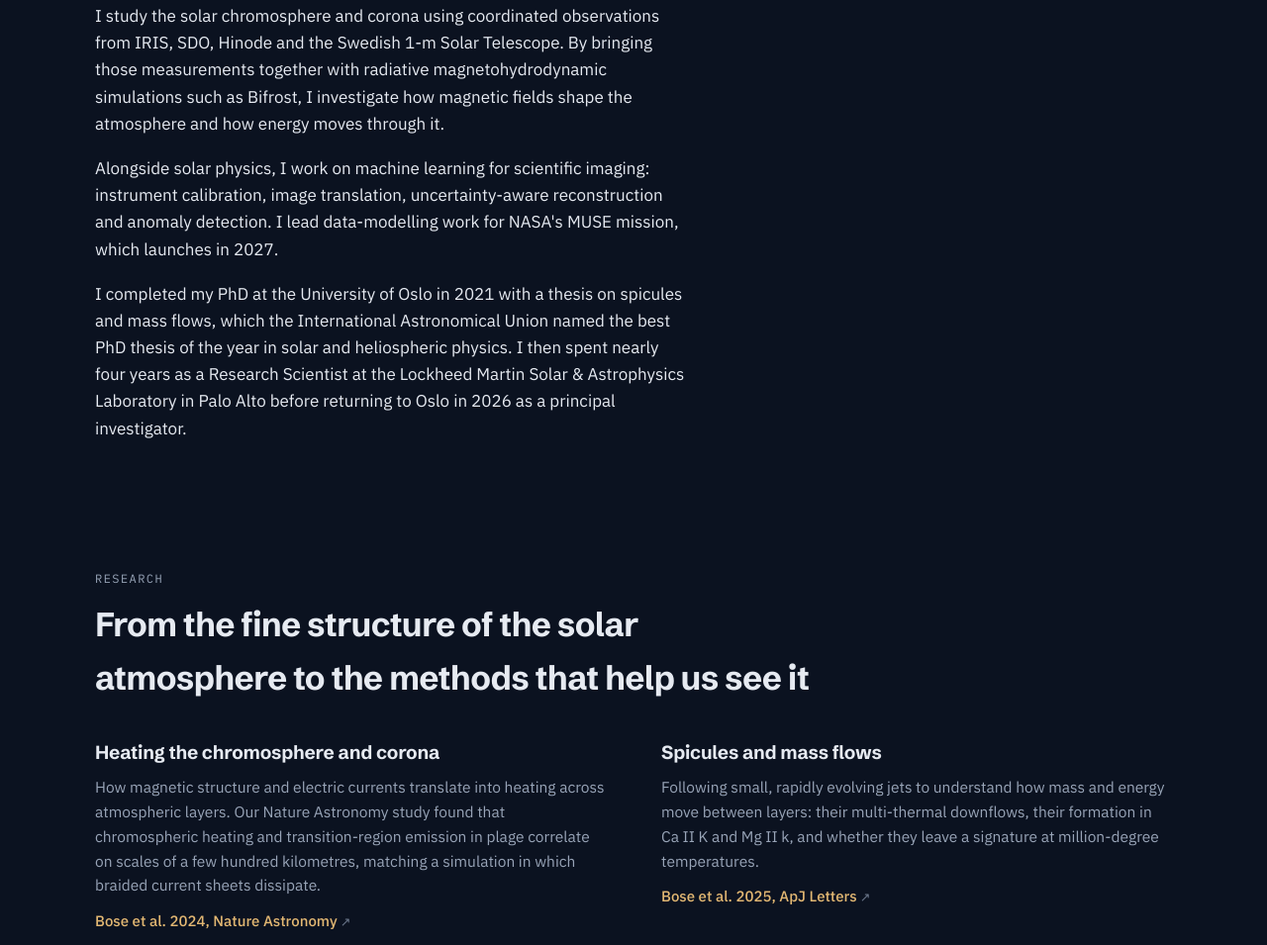
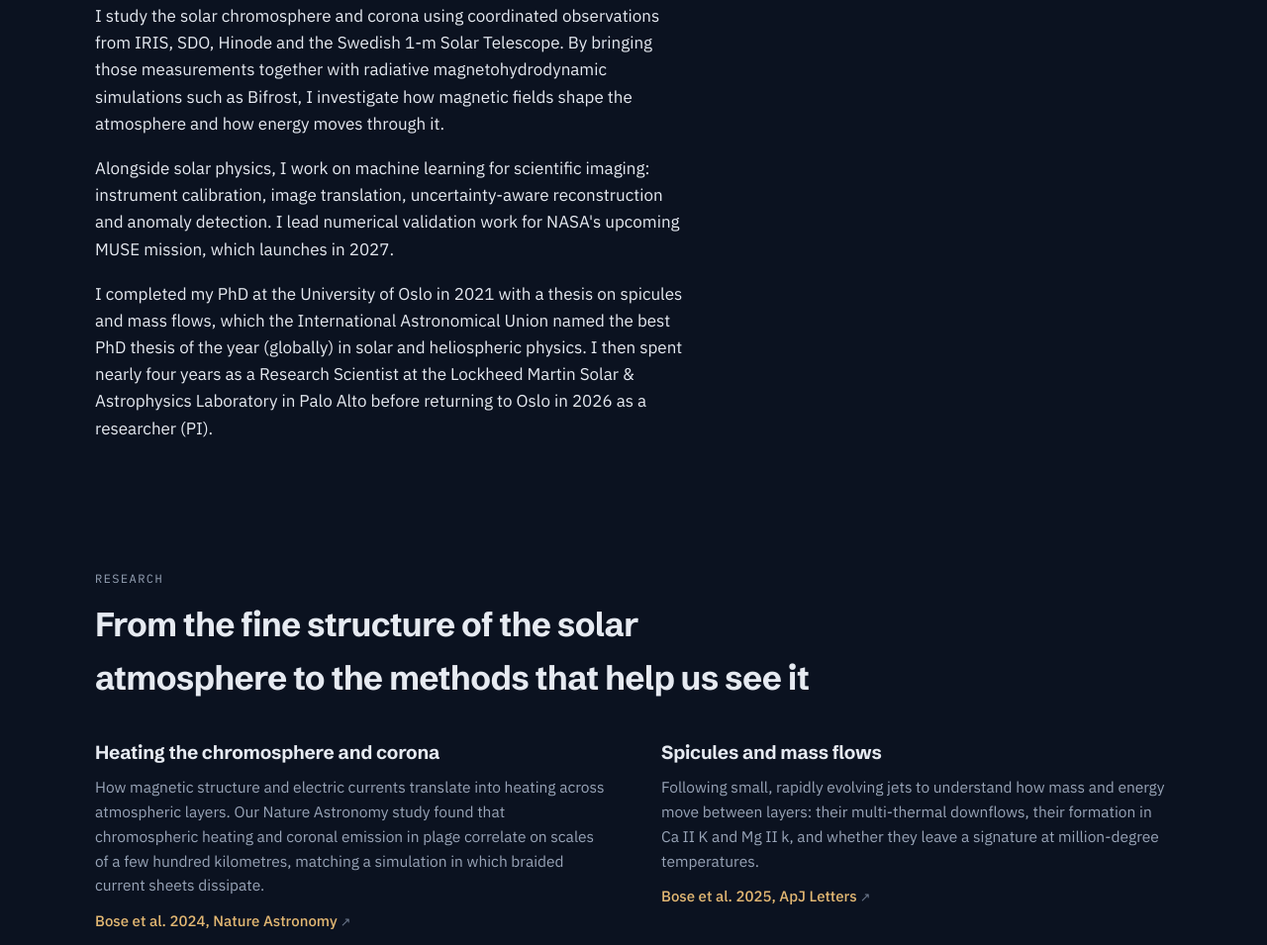
Before and after one commit to souvikita/souvikita.github.io, a plain HTML site: page index.html in a window 1280 px wide. Shown: the part 1185-2140 px from the top of the page at 99% size. Drawn offline with Linux system fonts and the light colour scheme; no server answers.

Commit message:
Revise text on research and project details
Updated descriptions related to machine learning and research achievements.

```diff
--- a/index.html
+++ b/index.html
@@ -332,8 +332,8 @@ section.block { border-bottom: 0; padding-block: clamp(40px, 5vw, 68px); }
         <p class="q" style="margin-top:12px">How does the Sun's atmosphere become so hot, and what can its <em>smallest structures</em> tell us about the physics at work?</p>
         <div class="prose" style="margin-top:28px">
           <p>I study the solar chromosphere and corona using coordinated observations from IRIS, SDO, Hinode and the Swedish 1-m Solar Telescope. By bringing those measurements together with radiative magnetohydrodynamic simulations such as Bifrost, I investigate how magnetic fields shape the atmosphere and how energy moves through it.</p>
-          <p>Alongside solar physics, I work on machine learning for scientific imaging: instrument calibration, image translation, uncertainty-aware reconstruction and anomaly detection. I lead data-modelling work for NASA's MUSE mission, which launches in 2027.</p>
-          <p>I completed my PhD at the University of Oslo in 2021 with a thesis on spicules and mass flows, which the International Astronomical Union named the best PhD thesis of the year in solar and heliospheric physics. I then spent nearly four years as a Research Scientist at the Lockheed Martin Solar &amp; Astrophysics Laboratory in Palo Alto before returning to Oslo in 2026 as a principal investigator.</p>
+          <p>Alongside solar physics, I work on machine learning for scientific imaging: instrument calibration, image translation, uncertainty-aware reconstruction and anomaly detection. I lead numerical validation work for NASA's upcoming MUSE mission, which launches in 2027.</p>
+          <p>I completed my PhD at the University of Oslo in 2021 with a thesis on spicules and mass flows, which the International Astronomical Union named the best PhD thesis of the year (globally) in solar and heliospheric physics. I then spent nearly four years as a Research Scientist at the Lockheed Martin Solar &amp; Astrophysics Laboratory in Palo Alto before returning to Oslo in 2026 as a researcher (PI).</p>
         </div>
       </div>
     </div>
@@ -350,7 +350,7 @@ section.block { border-bottom: 0; padding-block: clamp(40px, 5vw, 68px); }
       <div class="themes">
         <article class="theme">
           <h3>Heating the chromosphere and corona</h3>
-          <p>How magnetic structure and electric currents translate into heating across atmospheric layers. Our Nature Astronomy study found that chromospheric heating and transition-region emission in plage correlate on scales of a few hundred kilometres, matching a simulation in which braided current sheets dissipate.</p>
+          <p>How magnetic structure and electric currents translate into heating across atmospheric layers. Our Nature Astronomy study found that chromospheric heating and coronal emission in plage correlate on scales of a few hundred kilometres, matching a simulation in which braided current sheets dissipate.</p>
           <a class="link ext" href="https://doi.org/10.1038/s41550-024-02241-8" target="_blank" rel="noopener">Bose et al. 2024, Nature Astronomy</a>
         </article>
         <article class="theme">
@@ -382,7 +382,7 @@ section.block { border-bottom: 0; padding-block: clamp(40px, 5vw, 68px); }
       </div>
       <div class="about-grid">
         <div class="prose">
-          <p>Alongside solar physics, I do research in AI safety and mechanistic interpretability. In 2026 I was selected for the Spring cohort of SPAR, the Supervised Program for Alignment Research, from around 2,500 applicants, working under the supervision of Yuxiao Li.</p>
+          <p>Alongside solar physics, I do research in AI safety and mechanistic interpretability. In 2026 I was selected for the Spring cohort of SPAR, the Supervised Program for Alignment Research, from around 4,500 applicants, working under the supervision of Yuxiao Li.</p>
           <p>My SPAR project, SelectiveLoRA, asks where in a language model fine-tuning should happen. I compare LoRA adapters placed on all layers, on late layers only, and on randomly chosen layers, and measure both what the model gains on the target task and what it forgets elsewhere. The experiments show clear catastrophic forgetting under non-selective fine-tuning, and preliminary results indicate that instruction tuning changes which placement strategy works best.</p>
           <p>I also build and analyse small transformer models to study attention circuits directly, using QK and OV matrices, head ablations and visualisation. The questions are close to the ones I ask of solar data: what a model has actually learned, and when its output can be trusted.</p>
         </div>
```
